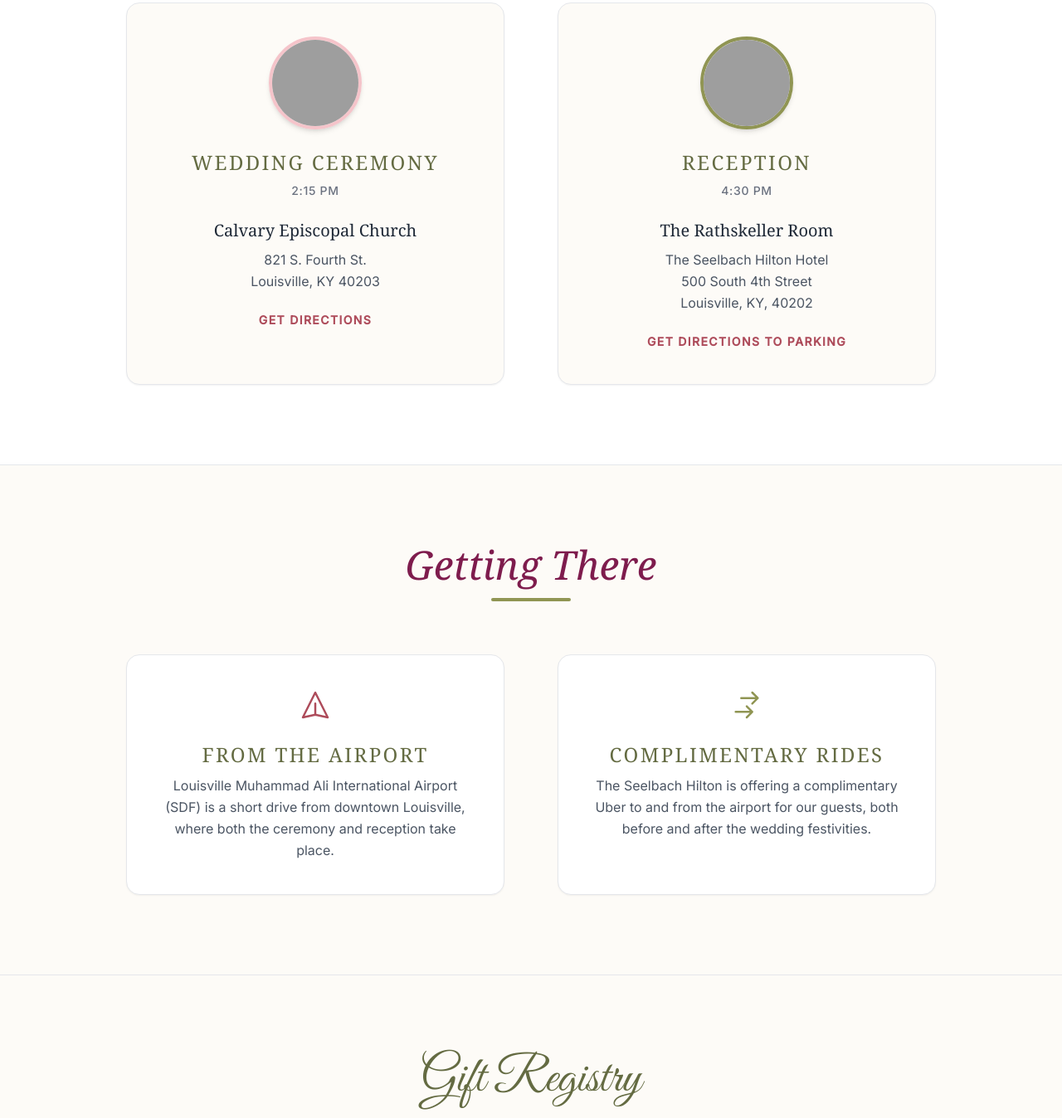
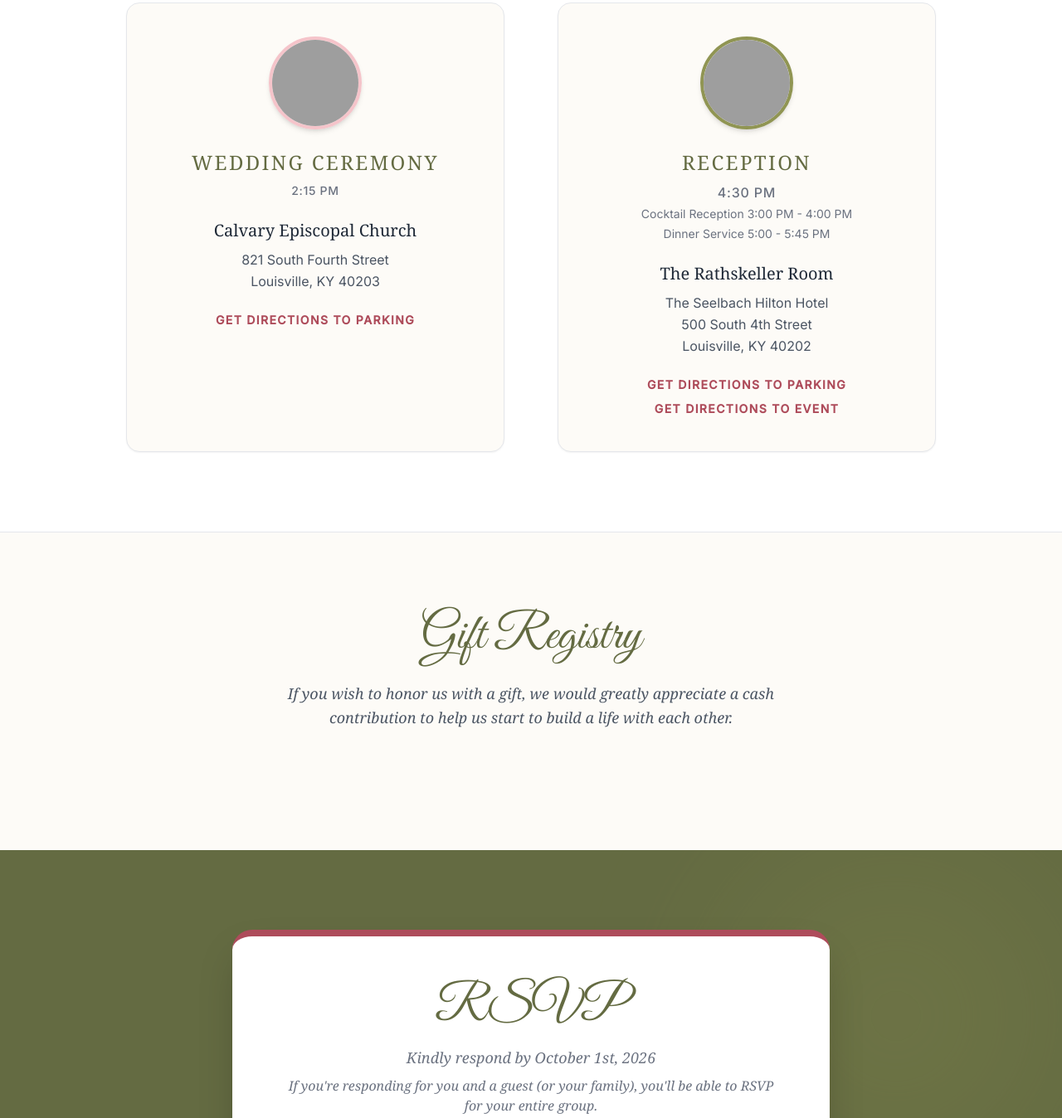
Before and after one commit to kevinsivakumar/olivia-kevin-wedding, a plain HTML site: page index.html in a window 1280 px wide. Shown: the part 1138-2486 px from the top of the page at 83% size. Drawn offline with nearby package versions, Linux system fonts and the light colour scheme; grey boxes are pictures that could not be loaded; a web font is replaced by a local one.

Commit message:
Remove travel section and update text content

```diff
--- a/index.html
+++ b/index.html
@@ -133,7 +133,6 @@
                 </div>
                 <div class="hidden md:flex items-center space-x-10 text-sm uppercase tracking-[0.2em] font-medium text-gray-600">
                     <a href="#details" class="hover:text-[var(--mid-pink)] transition">Details</a>
-                    <a href="#travel" class="hover:text-[var(--mid-pink)] transition">Travel</a>
                     <a href="#registry" class="hover:text-[var(--mid-pink)] transition">Registry</a>
                     <a href="#rsvp" class="bg-[var(--dark-pink)] text-white px-5 py-2.5 rounded-md hover:bg-[var(--mid-pink)] transition font-semibold">RSVP</a>
                 </div>
@@ -149,7 +148,6 @@
         <div id="mobile-menu" class="hidden md:hidden bg-[var(--bg-cream)] border-b border-[var(--light-pink)] shadow-lg absolute w-full">
             <ul class="flex flex-col text-center py-6 space-y-6 text-sm uppercase tracking-[0.2em] font-medium text-gray-600">
                 <li><a href="#details" class="block hover:text-[var(--mid-pink)]" onclick="toggleMobileMenu()">Details</a></li>
-                <li><a href="#travel" class="block hover:text-[var(--mid-pink)]" onclick="toggleMobileMenu()">Travel</a></li>
                 <li><a href="#registry" class="block hover:text-[var(--mid-pink)]" onclick="toggleMobileMenu()">Registry</a></li>
                 <li><a href="#rsvp" class="inline-block bg-[var(--dark-pink)] text-white px-8 py-3 rounded-md font-semibold" onclick="toggleMobileMenu()">RSVP</a></li>
             </ul>
@@ -205,10 +203,10 @@
 
                     <h4 class="font-serif text-xl text-gray-800 mb-2">Calvary Episcopal Church</h4>
                     <p class="text-gray-600 leading-relaxed">
-                        821 S. Fourth St.<br>
+                        821 South Fourth Street<br>
                         Louisville, KY 40203
                     </p>
-                    <a href="https://maps.google.com/?q=Calvary+Episcopal+Church+821+S.+Fourth+St.+Louisville+KY" target="_blank" class="inline-block mt-6 text-[var(--mid-pink)] uppercase text-sm tracking-widest font-semibold hover:underline">Get Directions</a>
+                    <a href="https://maps.google.com/?q=815+S+4th+St+Louisville+KY" target="_blank" class="inline-block mt-6 text-[var(--mid-pink)] uppercase text-sm tracking-widest font-semibold hover:underline">Get Directions to Parking</a>
                 </div>
 
                 <div class="text-center bg-[var(--bg-cream)] p-10 rounded-2xl shadow-sm border border-[var(--light-pink)]/50 hover:shadow-md transition">
@@ -216,42 +214,19 @@
                     <img src="https://encrypted-tbn0.gstatic.com/images?q=tbn:ANd9GcRUMUz385DM3HKj9xitZ32jiduDqJDvUS_L7D-HnaRw5A&s=10" alt="The Rathskeller" class="w-28 h-28 mx-auto object-cover rounded-full border-4 border-[var(--light-green)] shadow-md mb-6">
 
                     <h3 class="font-serif text-2xl text-[var(--dark-green)] mb-2 uppercase tracking-widest">Reception</h3>
-                    <p class="font-medium text-gray-500 mb-6 uppercase tracking-wider text-sm">4:30 PM</p>
+                    <p class="font-medium text-gray-500 mb-1 uppercase tracking-wider text-base">4:30 PM</p>
+                    <p class="text-gray-500 text-sm mb-1">Cocktail Reception 3:00 PM - 4:00 PM</p>
+                    <p class="text-gray-500 text-sm mb-6">Dinner Service 5:00 - 5:45 PM</p>
 
                     <h4 class="font-serif text-xl text-gray-800 mb-2">The Rathskeller Room</h4>
                     <p class="text-gray-600 leading-relaxed">
                         The Seelbach Hilton Hotel<br>
                         500 South 4th Street<br>
-                        Louisville, KY, 40202
+                        Louisville, KY 40202
                     </p>
-                    <a href="https://maps.google.com/?q=The+Rathskeller+Seelbach+Hilton+500+South+4th+Street+Louisville+KY" target="_blank" class="inline-block mt-6 text-[var(--mid-pink)] uppercase text-sm tracking-widest font-semibold hover:underline">Get Directions to Parking</a>
-                </div>
-            </div>
-        </div>
-    </section>
-
-    <section id="travel" class="py-24 bg-[var(--bg-cream)] relative border-b border-[var(--light-pink)]/50">
-        <div class="max-w-5xl mx-auto px-6">
-            <div class="text-center mb-16">
-                <h2 class="font-serif italic text-4xl md:text-5xl text-[var(--dark-pink)] mb-4">Getting There</h2>
-                <div class="w-24 h-1 bg-[var(--light-green)] mx-auto rounded-full"></div>
-            </div>
-
-            <div class="grid md:grid-cols-2 gap-16">
-                <div class="text-center bg-white p-10 rounded-2xl shadow-sm border border-[var(--light-pink)]/50 hover:shadow-md transition">
-                    <svg class="w-10 h-10 mx-auto text-[var(--mid-pink)] mb-6" fill="none" stroke="currentColor" viewBox="0 0 24 24"><path stroke-linecap="round" stroke-linejoin="round" stroke-width="1.5" d="M12 19l9 2-9-18-9 18 9-2zm0 0v-8"></path></svg>
-                    <h3 class="font-serif text-2xl text-[var(--dark-green)] mb-2 uppercase tracking-widest">From the Airport</h3>
-                    <p class="text-gray-600 leading-relaxed">
-                        Louisville Muhammad Ali International Airport (SDF) is a short drive from downtown Louisville, where both the ceremony and reception take place.
-                    </p>
-                </div>
-
-                <div class="text-center bg-white p-10 rounded-2xl shadow-sm border border-[var(--light-pink)]/50 hover:shadow-md transition">
-                    <svg class="w-10 h-10 mx-auto text-[var(--light-green)] mb-6" fill="none" stroke="currentColor" viewBox="0 0 24 24"><path stroke-linecap="round" stroke-linejoin="round" stroke-width="1.5" d="M8 7h12m0 0l-4-4m4 4l-4 4M4 17h12m0 0l-4 4m4-4l-4-4"></path></svg>
-                    <h3 class="font-serif text-2xl text-[var(--dark-green)] mb-2 uppercase tracking-widest">Complimentary Rides</h3>
-                    <p class="text-gray-600 leading-relaxed">
-                        The Seelbach Hilton is offering a complimentary Uber to and from the airport for our guests, both before and after the wedding festivities.
-                    </p>
+                    <a href="https://maps.google.com/?q=523+S+5th+St+Louisville+KY" target="_blank" class="inline-block mt-6 text-[var(--mid-pink)] uppercase text-sm tracking-widest font-semibold hover:underline">Get Directions to Parking</a>
+                    <br>
+                    <a href="https://maps.google.com/?q=500+S+4th+St+Louisville+KY" target="_blank" class="inline-block mt-2 text-[var(--mid-pink)] uppercase text-sm tracking-widest font-semibold hover:underline">Get Directions to Event</a>
                 </div>
             </div>
         </div>
@@ -261,7 +236,7 @@
         <div class="max-w-4xl mx-auto px-6 text-center">
             <h2 class="font-script text-5xl md:text-6xl text-[var(--dark-green)] mb-6">Gift Registry</h2>
             <p class="text-gray-600 leading-relaxed mb-12 max-w-2xl mx-auto font-serif text-lg italic">
-                If you wish to honor us with a gift, we would greatly appreciate a cash constribution to help us start to build a life with each other.
+                If you wish to honor us with a gift, we would greatly appreciate a cash contribution to help us start to build a life with each other.
             </p>
             <!--
             <div class="flex flex-col sm:flex-row justify-center items-center gap-6">
@@ -288,6 +263,7 @@
                 <div class="text-center mb-6">
                     <h2 class="font-script text-5xl md:text-6xl text-[var(--dark-green)] mb-4">RSVP</h2>
                     <p class="text-gray-500 font-serif italic text-lg">Kindly respond by October 1st, 2026</p>
+                    <p class="text-gray-500 font-serif italic text-base mt-2">If you're responding for you and a guest (or your family), you'll be able to RSVP for your entire group.</p>
                 </div>
 
                 <div class="bg-[var(--light-pink)]/30 border border-[var(--light-pink)] rounded-lg p-4 mb-8 text-center">
@@ -314,7 +290,7 @@
 
                     <div class="mb-6">
                         <label for="headcount" class="block text-sm font-bold text-gray-700 uppercase tracking-widest">Headcount (Including Yourself)</label>
-                        <input type="number" id="headcount" name="headcount" min="0" required placeholder="Number of people attending">
+                        <input type="number" id="headcount" name="headcount" min="0" required placeholder="Number of people attending and names of guests">
                         <p class="text-xs text-gray-500 mt-1">Enter 0 if regretfully declining.</p>
                     </div>
 
```
